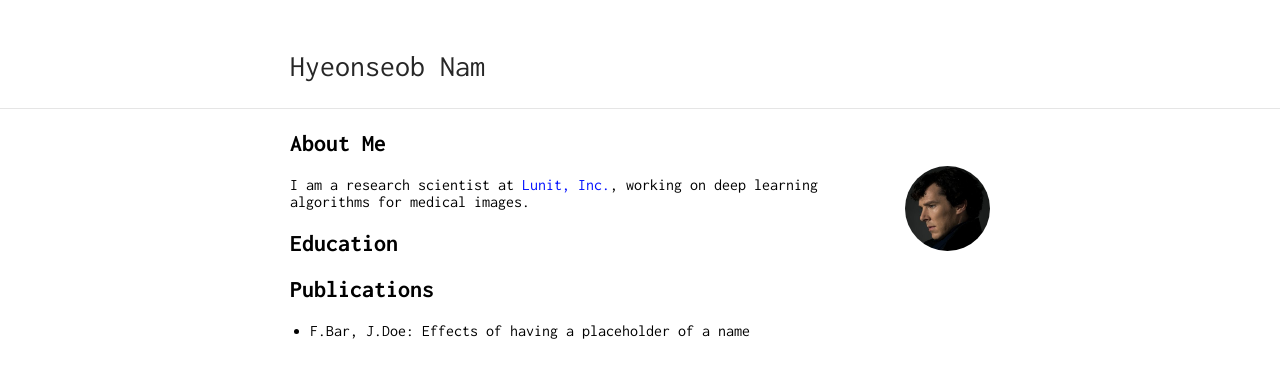
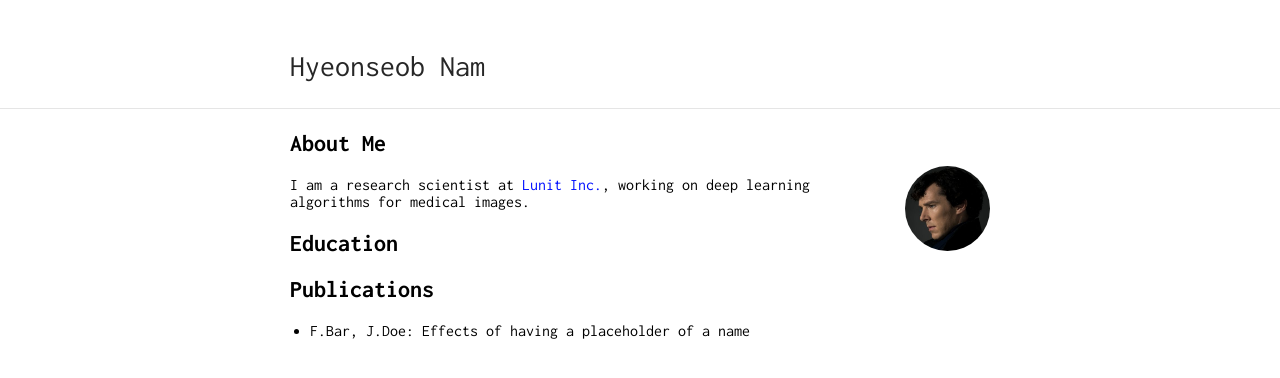
Before and after one commit to gholste/hyeonseobnam.github.io, a Jekyll site: the page built from index.md, in a window 1280 px wide. Shown: the top 378 px of the page. Built offline with Jekyll 4.4.1, drawn with Linux system fonts in a browser that asks for light colours.

```diff
--- a/index.md
+++ b/index.md
@@ -7,7 +7,7 @@ title: Hyeonseob Nam
 
 <img class="profile-picture" src="sherlock.jpg">
 
-I am a research scientist at [Lunit, Inc.](https://lunit.io/), working on deep learning algorithms for medical images.
+I am a research scientist at [Lunit Inc.](https://lunit.io/), working on deep learning algorithms for medical images.
 
 
 ## Education
```
